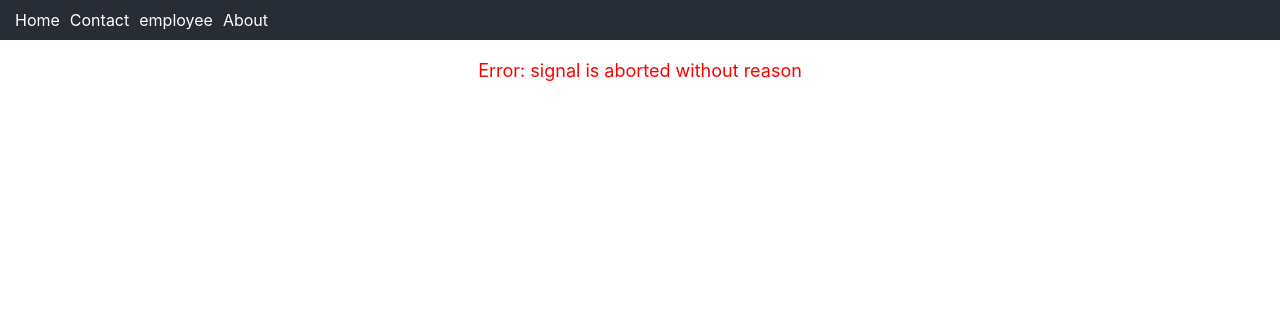
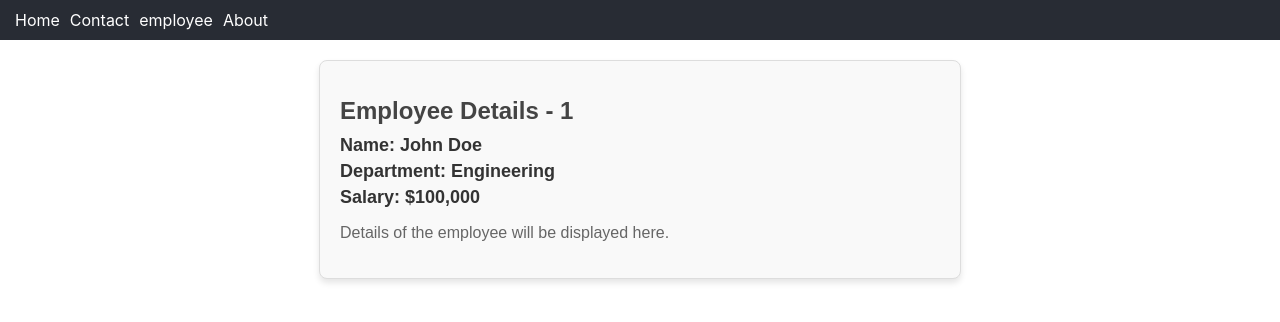
Before and after one commit to Sundarleo11/learnreact, a React (Create React App) app: page /employeeDetails/1 in a window 1280 px wide. Shown: the top 322 px of the page. Built offline with nearby package versions, Linux system fonts and the light colour scheme; data requests are answered from the project's data file.

Commit message:
AbortError

```diff
--- a/src/useFetch.js
+++ b/src/useFetch.js
@@ -8,7 +8,7 @@ const useFetch = (url) => {
   useEffect(() => {
     const abortCont = new AbortController();
     const signal = abortCont.signal;
-    fetch(url,{signal:signal})
+    fetch(url, { signal: signal })
       .then((response) => {
         if (!response.ok) {
           throw Error("Network response was not ok");
@@ -22,16 +22,19 @@ const useFetch = (url) => {
         }, 2000);
       })
       .catch((res) => {
-        setError(res.message);
-        setIsLoading(false);
+        if (res.name === "AbortError") {
+          console.log("Fetch aborted");
+        } else {
+          setError(res.message);
+          setIsLoading(false);
+        }
       });
 
-      return () => {
-        abortCont.abort(); // Cleanup function to abort the fetch request if the component unmounts
-      };
+    return () => {
+      abortCont.abort(); // Cleanup function to abort the fetch request if the component unmounts
+    };
   }, [url]);
   return { employees, isLoading, error, setEmployees };
 };
 
-
 export default useFetch;
```
